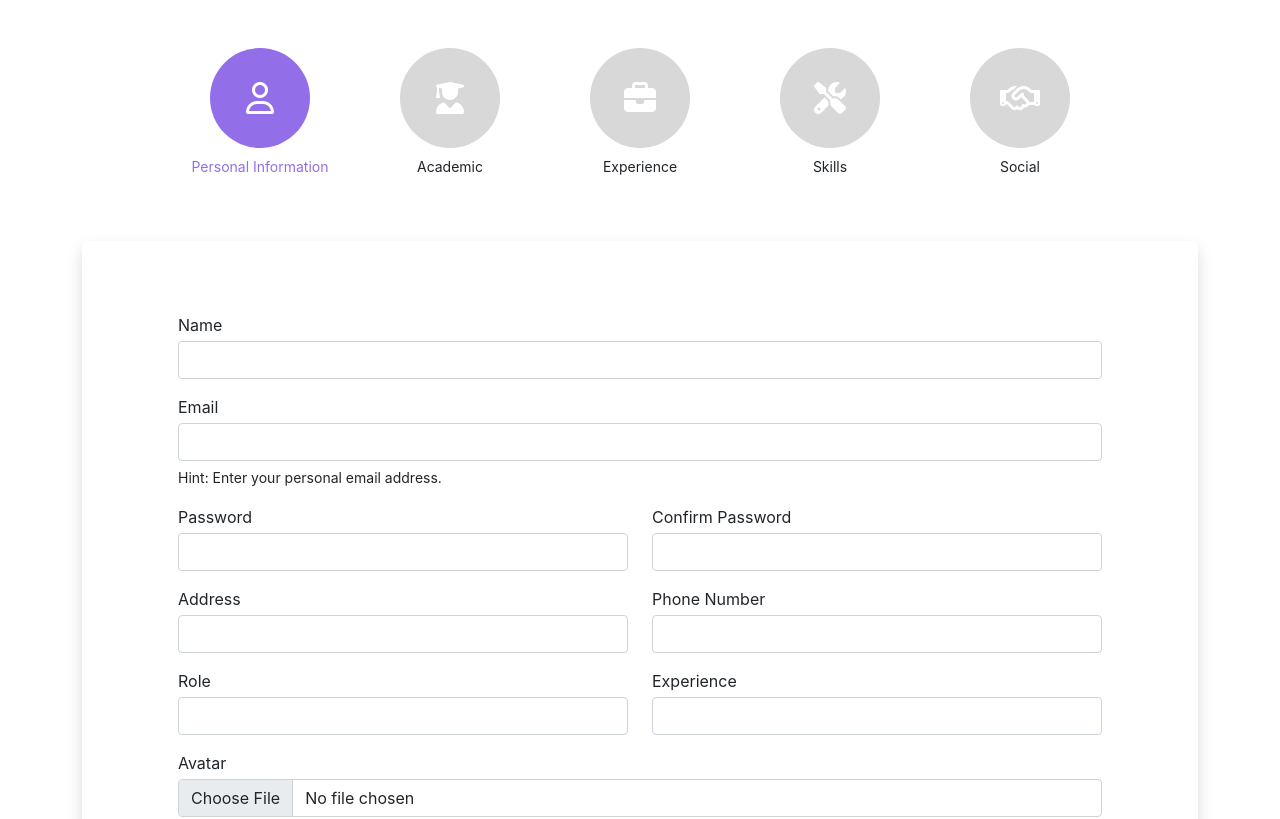
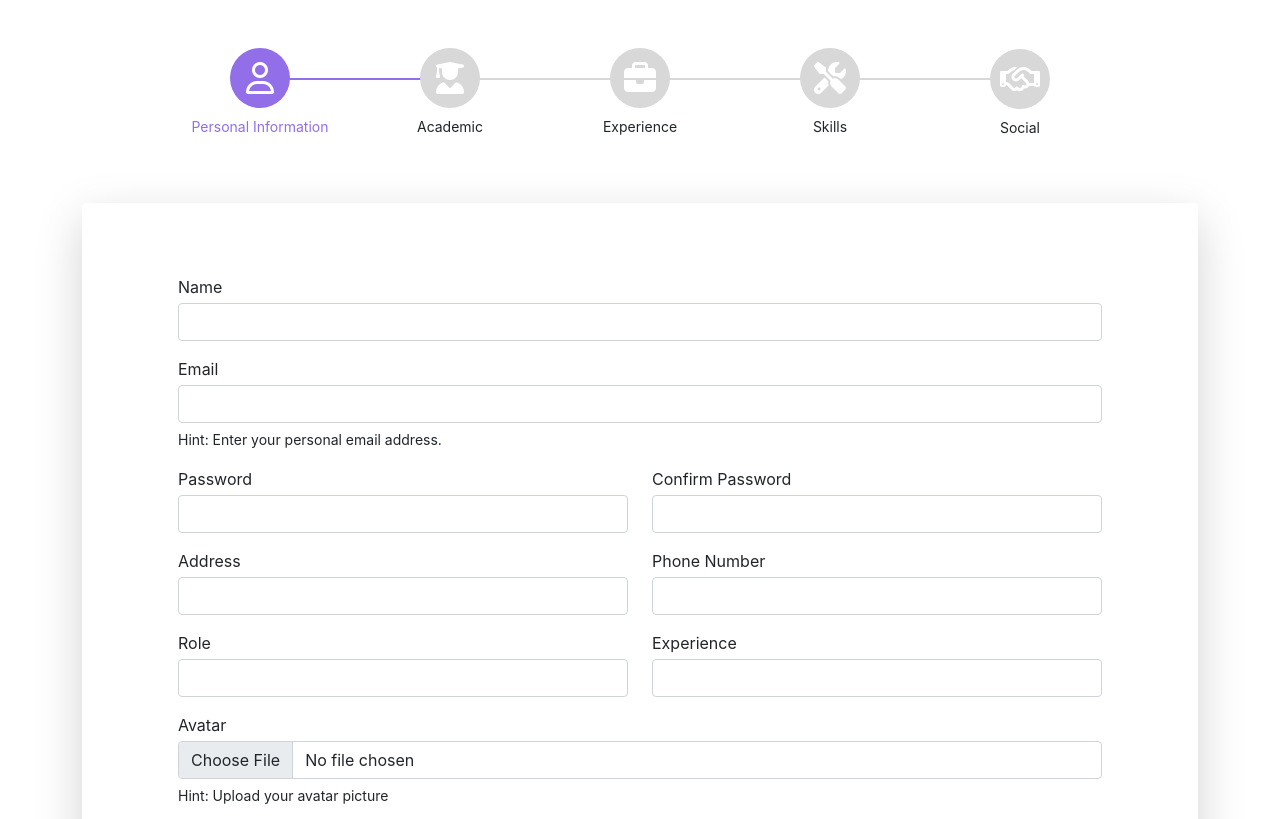
Before and after one commit to BishalRaj/multiform-react, a React (Create React App) app: page / in a window 1280 px wide. Shown: the top 819 px of the page. Built offline with nearby package versions, Linux system fonts and the light colour scheme.

Commit message:
progressbar line

```diff
--- a/src/App.css
+++ b/src/App.css
@@ -28,6 +28,10 @@
   color: #61dafb;
 }
 
+.form-div {
+  box-shadow: 5px 10px #888888 !important;
+}
+
 @keyframes App-logo-spin {
   from {
     transform: rotate(0deg);
--- a/src/App.js
+++ b/src/App.js
@@ -110,8 +110,8 @@ function App() {
       <section className="container">
         <Progressbar step={step} />
       </section>
-      <section className="container">
-        <div className="px-5 py-3 shadow rounded-3">
+      <section className="container mb-5">
+        <div className="px-5 py-3 shadow-lg rounded-3">
           {/*  */}
 
           {step === 1 && (
--- a/src/container/progressbar.js
+++ b/src/container/progressbar.js
@@ -13,9 +13,9 @@ const Progressbar = ({ step }) => {
     <div className="row py-5 d-flex align-items-center justify-content-center">
       {title.map((data, index) => {
         return (
-          <div className="col-2">
+          <div className="col-2 progressbar">
             <div
-              className={`progressbar-box mx-auto d-flex align-items-center justify-content-center ${
+              className={`progressbar-box  mx-auto d-flex align-items-center justify-content-center ${
                 step >= index + 1 && "progressbar-active"
               } `}
             >
@@ -28,6 +28,13 @@ const Progressbar = ({ step }) => {
             >
               {data.title}
             </p>
+            {index < 4 && (
+              <div
+                class={`progressbar-line ${
+                  step >= index + 1 && "progressbar-line-active"
+                }`}
+              ></div>
+            )}
           </div>
         );
       })}
--- a/src/css/progressbar.css
+++ b/src/css/progressbar.css
@@ -1,12 +1,18 @@
+.progressbar {
+  z-index: 9 !important;
+  /* overflow: hidden !important; */
+}
+
 .progressbar-box {
-  height: 100px;
-  width: 100px;
+  height: 60px;
+  width: 60px;
   border-radius: 100%;
   background: #d8d8d8;
   color: white;
+  z-index: 9 !important;
 }
 .progressbar-active {
-  background: #936ee9;
+  background: #936ee9 !important;
   /* border: 7px solid #46e1fc !important;
   box-sizing: border-box !important; */
 }
@@ -17,3 +23,20 @@
 .progressbar-text-active {
   color: #936ee9;
 }
+
+.progressbar-line-active {
+  border: 0.5px solid #936ee9 !important;
+  background: #936ee9 !important;
+  box-sizing: border-box !important;
+}
+
+.progressbar-line {
+  position: relative;
+  background-color: #d8d8d8;
+  width: 100% !important;
+  /* height: 0px; */
+  left: 60%;
+  top: -75px;
+  border: 1px solid #d8d8d8;
+  z-index: 0 !important;
+}
```
Also changed, not shown: src/DetailsContext.js (deleted, +0 -46 lines).
